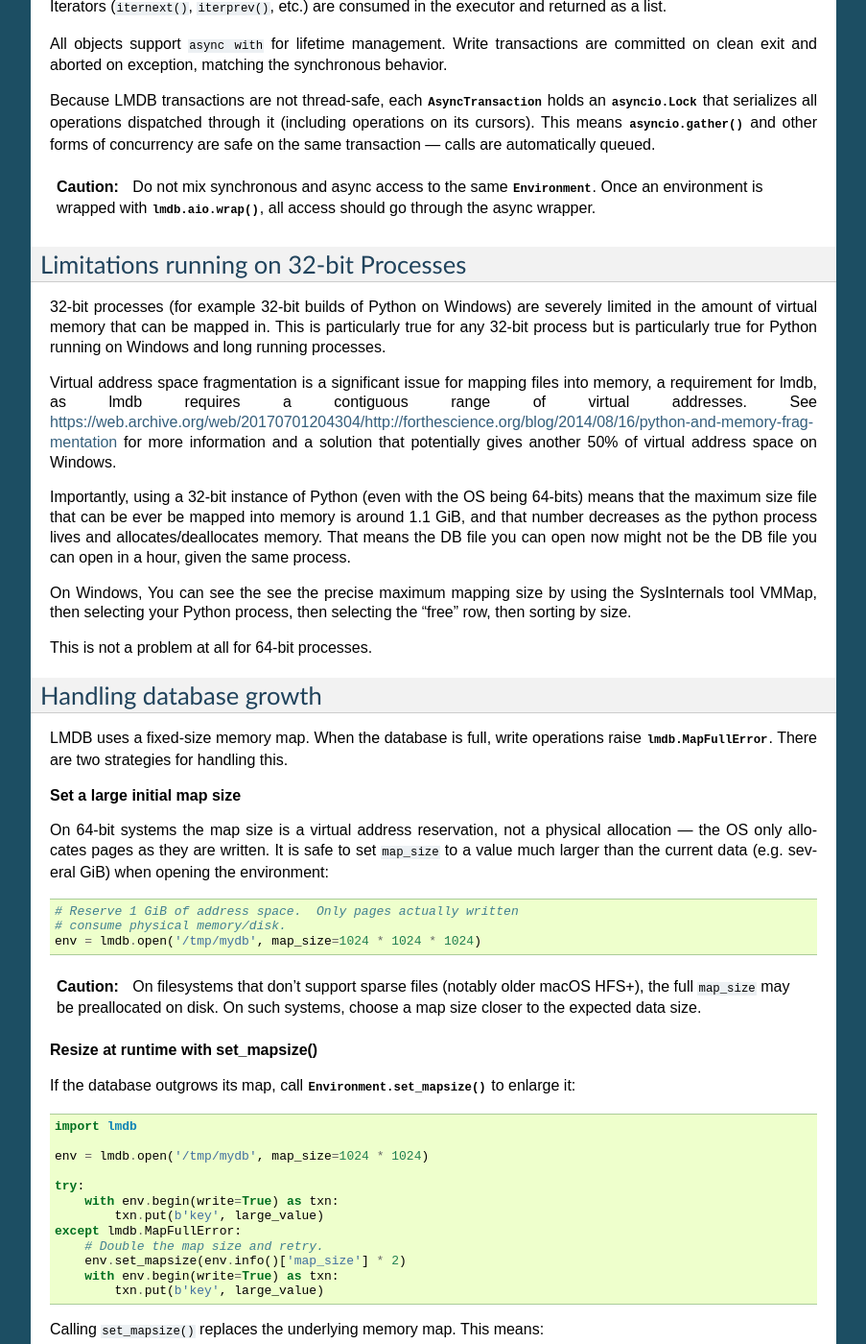
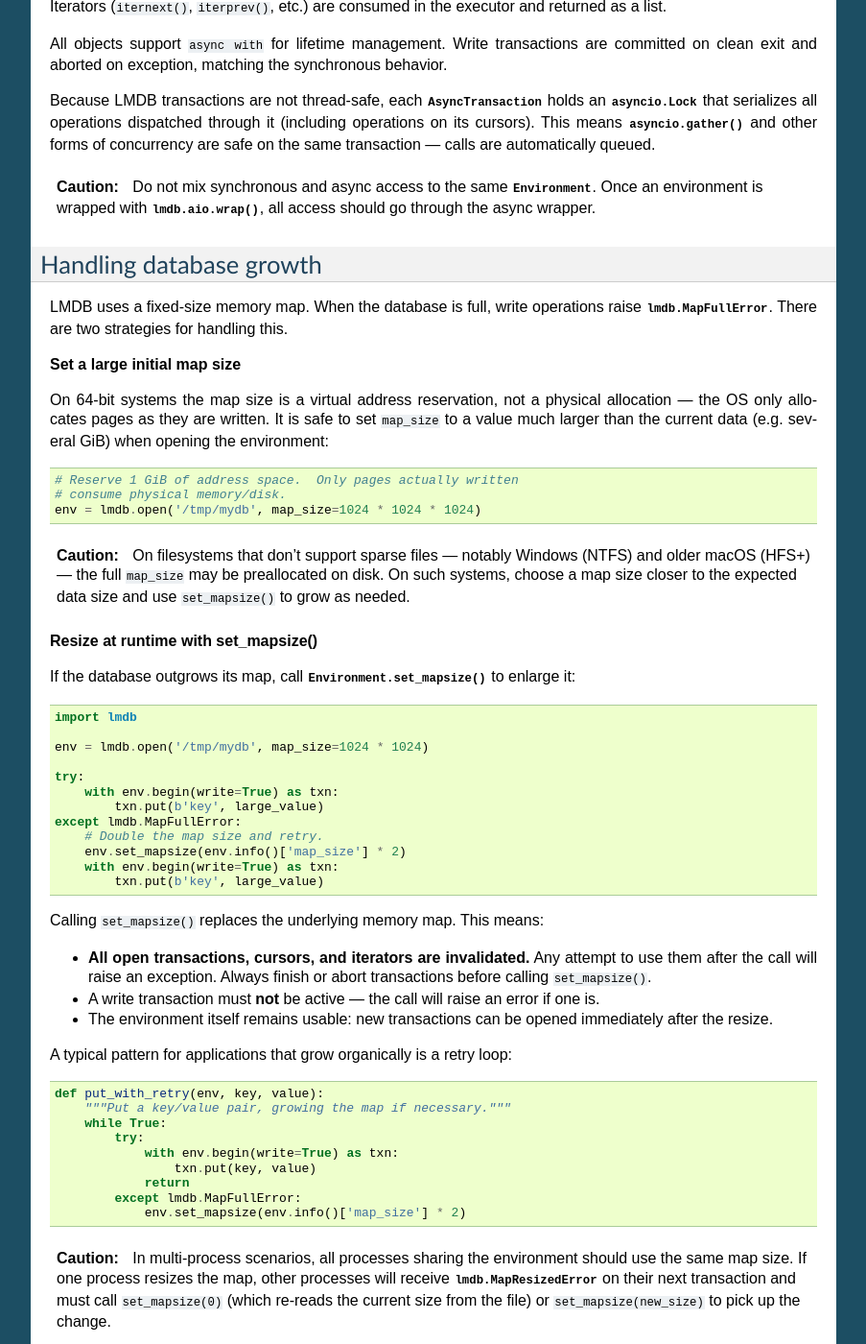
Before and after one commit to jnwatson/py-lmdb, a Sphinx documentation site: the page built from docs/index.rst, in a window 1280 px wide and 1400 px high, scrolled down 7946 px. Shown: the whole window at 96% size, without its empty margins (268-1171 px from the left). Built offline with Sphinx 7.4.7, drawn with Linux system fonts in a browser that asks for light colours; some of the changed text lies outside the part shown.

Commit message:
Consolidate 32-bit limitations into database growth section
Fold the standalone "Limitations running on 32-bit Processes" section into
"Handling database growth" as a subsection, since both topics are about map
size constraints. Add Windows (NTFS) to the sparse file caution alongside
macOS HFS+.

Co-Authored-By: Claude Opus 4.6 <noreply@anthropic.com>

```diff
--- a/docs/index.rst
+++ b/docs/index.rst
@@ -561,33 +561,6 @@ same transaction — calls are automatically queued.
     :py:class:`Environment`.  Once an environment is wrapped with
     :func:`lmdb.aio.wrap`, all access should go through the async wrapper.
 
-Limitations running on 32-bit Processes
-+++++++++++++++++++++++++++++++++++++++
-32-bit processes (for example 32-bit builds of Python on Windows) are severely
-limited in the amount of virtual memory that can be mapped in.  This is
-particularly true for any 32-bit process but is particularly true for
-Python running on Windows and long running processes.
-
-Virtual address space fragmentation is a significant issue for mapping files
-into memory, a requirement for lmdb, as lmdb requires a contiguous range of
-virtual addresses. See
-https://web.archive.org/web/20170701204304/http://forthescience.org/blog/2014/08/16/python-and-memory-fragmentation
-for more information and a solution that potentially gives another 50% of
-virtual address space on Windows.
-
-Importantly, using a 32-bit instance of Python (even with the OS being 64-bits)
-means that the maximum size file that can be ever be mapped into memory is
-around 1.1 GiB, and that number decreases as the python process lives and
-allocates/deallocates memory.  That means the DB file you can open now might not
-be the DB file you can open in a hour, given the same process.
-
-On Windows, You can see the see the precise maximum mapping size by using the
-SysInternals tool VMMap, then selecting your Python process, then selecting the
-"free" row, then sorting by size.
-
-This is not a problem at all for 64-bit processes.
-
-
 Handling database growth
 ++++++++++++++++++++++++
 
@@ -610,9 +583,10 @@ GiB) when opening the environment:
 
 .. caution::
 
-    On filesystems that don't support sparse files (notably older macOS HFS+),
-    the full ``map_size`` may be preallocated on disk.  On such systems, choose
-    a map size closer to the expected data size.
+    On filesystems that don't support sparse files — notably Windows (NTFS)
+    and older macOS (HFS+) — the full ``map_size`` may be preallocated on
+    disk.  On such systems, choose a map size closer to the expected data size
+    and use ``set_mapsize()`` to grow as needed.
 
 **Resize at runtime with set_mapsize()**
 
@@ -667,6 +641,22 @@ A typical pattern for applications that grow organically is a retry loop:
     will receive :py:class:`lmdb.MapResizedError` on their next transaction
     and must call ``set_mapsize(0)`` (which re-reads the current size from the
     file) or ``set_mapsize(new_size)`` to pick up the change.
+
+**32-bit processes**
+
+32-bit processes are severely limited in the amount of virtual memory that can
+be mapped.  The maximum file that can be mapped is around 1.1 GiB, and that
+ceiling decreases as the process runs due to address space fragmentation.  LMDB
+requires a *contiguous* range of virtual addresses for its map, so
+fragmentation is especially harmful.  See `this analysis
+<https://web.archive.org/web/20170701204304/http://forthescience.org/blog/2014/08/16/python-and-memory-fragmentation>`_
+for more information.
+
+On Windows, you can inspect the precise maximum mapping size using the
+SysInternals tool VMMap: select your Python process, select the "free" row, and
+sort by size.
+
+This is not a concern for 64-bit processes.
 
 
 Interface
```
